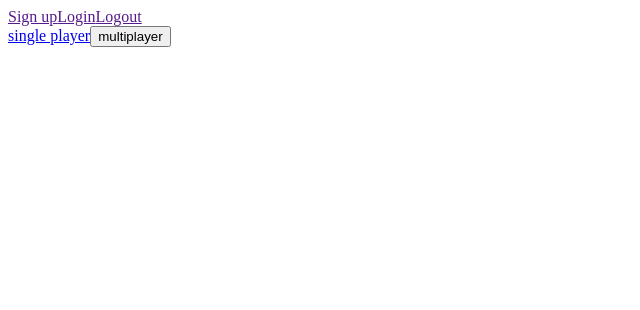
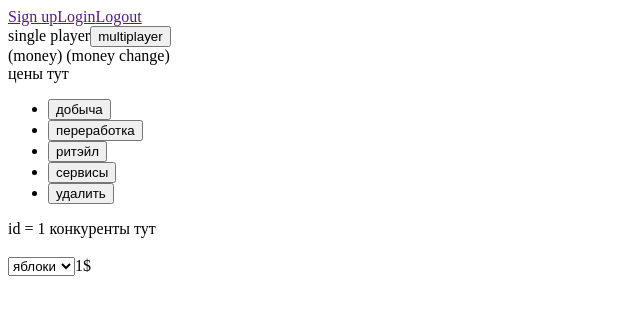
Before and after one commit to Nicelx/business-game, an Angular app: page /game/1 in a window 1280 px wide. Before the commit this address led to /. Shown: the top 310 px of the page, without its empty margins (0-640 px from the left). Built offline with nearby package versions, Linux system fonts and the light colour scheme.

Commit message:
playing with routes

```diff
--- a/src/app/app-routing.module.ts
+++ b/src/app/app-routing.module.ts
@@ -5,7 +5,7 @@ import { GameComponent } from './game/game.component';
 
 const routes: Routes = [
   { path: "", component : AppComponent, pathMatch: "full" },
-  {path: 'game', component: GameComponent }
+  {path: 'game/:gameId', component: GameComponent }
 ];
 
 @NgModule({
--- a/src/app/game/game.component.html
+++ b/src/app/game/game.component.html
@@ -27,6 +27,7 @@
 		</ul>
 	</div>
 	<div class = "competitors">
+		id = {{gameId}}
 		конкуренты тут
 	</div>
 
--- a/src/app/game/game.component.ts
+++ b/src/app/game/game.component.ts
@@ -1,4 +1,5 @@
 import { Component, OnInit } from '@angular/core';
+import { ActivatedRoute } from '@angular/router';
 
 @Component({
   selector: 'app-game',
@@ -9,10 +10,13 @@ export class GameComponent implements OnInit {
   isModalVisible = false;
   modalType: string = '';
   creatingCost : number = 1;
+  gameId : number | null = null
 
-  constructor() { }
+  constructor(private route : ActivatedRoute) { }
 
   ngOnInit(): void {
+    const routeParams = this.route.snapshot.paramMap;
+    this.gameId = Number(routeParams.get('gameId'))
   }
 
   onGatherOpen() {
--- a/src/app/lobby/lobby.component.html
+++ b/src/app/lobby/lobby.component.html
@@ -1,5 +1,5 @@
 <div>
-	<a routerLink="game">single player</a>
+	<a (click)="loadGame()">single player</a>
 	<button>multiplayer</button>
 </div>
 <router-outlet></router-outlet>
--- a/src/app/lobby/lobby.component.ts
+++ b/src/app/lobby/lobby.component.ts
@@ -11,7 +11,7 @@ export class LobbyComponent implements OnInit {
   constructor(private router: Router) { }
 
   loadGame() {
-    this.router.navigate(['game'])
+    this.router.navigate(['game', 1])
   }
 
   ngOnInit(): void {
```
